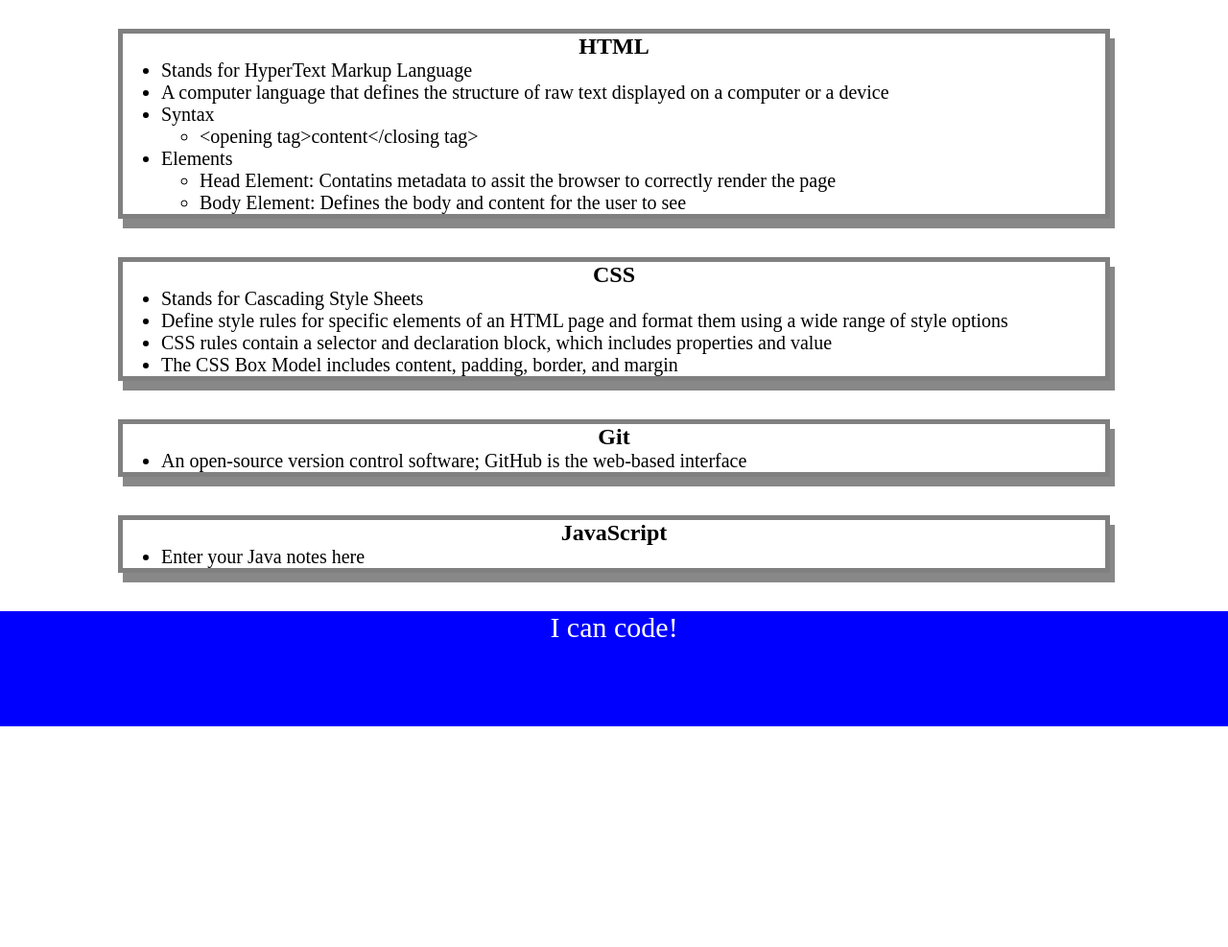
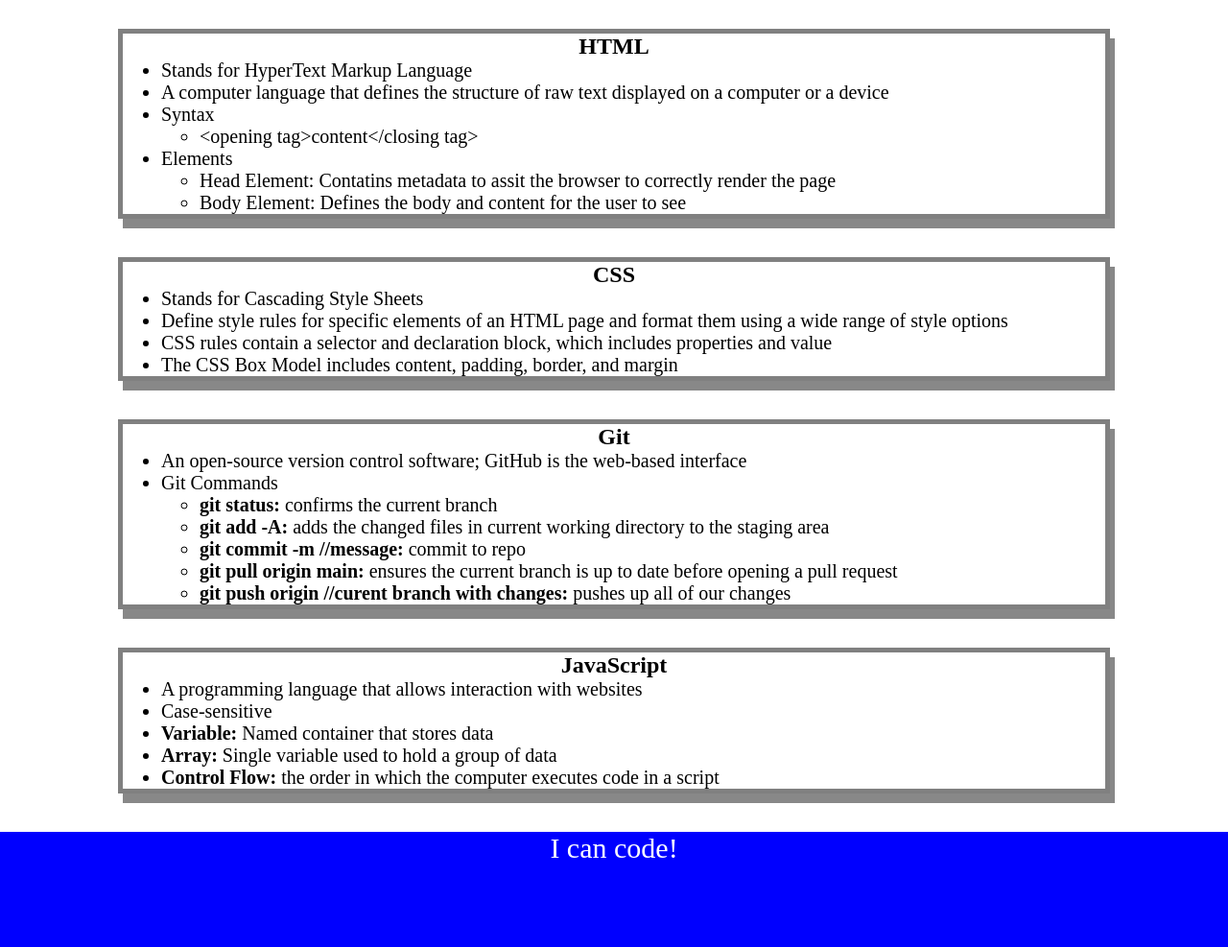
Before and after one commit to kassing3/prework-study-guide, a plain HTML site: page index.html in a window 1280 px wide. Shown: the part 130-1117 px from the top of the page at 96% size. Before the commit the page ends 887 px from the top, so only its background shows below. Drawn offline with Linux system fonts and the light colour scheme.

Commit message:
Added JS to project

```diff
--- /dev/null
+++ b/assets/script.js
@@ -0,0 +1,19 @@
+var topics = ['HTML', 'CSS', 'Git', 'JavaScript'];
+
+for(var x = 0; x < topics.length; x++) {
+    console.log(topics[x]);
+}
+
+/*
+if (topic === 'HTML') {
+  console.log("Let's study HTML!");
+} else if (topic === 'CSS') {
+  console.log("Let's study CSS!");
+} else if (topic === 'Git') {
+  console.log("Let's study Git!");
+} else if (topic === 'JavaScript') {
+  console.log("Let's study JavaScript!");
+} else {
+  console.log('Please try again!');
+}
+*/
--- a/index.html
+++ b/index.html
@@ -11,6 +11,7 @@
     <header id="top">
       <h1>Prework Study Guide</h1>
       <img src="./assets/bowtie-cat.png" alt="Profile image of cat wearing a bow tie." />
+      <h2>✨ Open the Console to See What's Happening ✨</h2>
     </header>
     <main>
       <section class="card" id="html-section">
@@ -42,12 +43,24 @@
         <h2>Git</h2>
         <ul>
           <li>An open-source version control software; GitHub is the web-based interface</li>
+          <li>Git Commands</li>
+          <ul>
+            <li><strong>git status:</strong> confirms the current branch</li>
+            <li><strong>git add -A:</strong> adds the changed files in current working directory to the staging area</li>
+            <li><strong>git commit -m //message:</strong> commit to repo</li>
+            <li><strong>git pull origin main:</strong> ensures the current branch is up to date before opening a pull request</li>
+            <li><strong>git push origin //curent branch with changes:</strong> pushes up all of our changes</li>
+          </ul>
         </ul>
       </section>
       <section class="card" id="javascript-section">
         <h2>JavaScript</h2>
         <ul>
-          <li>Enter your Java notes here</li>
+          <li>A programming language that allows interaction with websites</li>
+          <li>Case-sensitive</li>
+          <li><strong>Variable:</strong> Named container that stores data</li>
+          <li><strong>Array:</strong> Single variable used to hold a group of data</li>
+          <li><strong>Control Flow:</strong> the order in which the computer executes code in a script</li>
         </ul>
       </section>
     </main>
@@ -55,5 +68,6 @@
     <footer>
       <p>I can code!</p>
     </footer>
+    <script src="./assets/script.js"></script>
   </body>
 </html>
```
